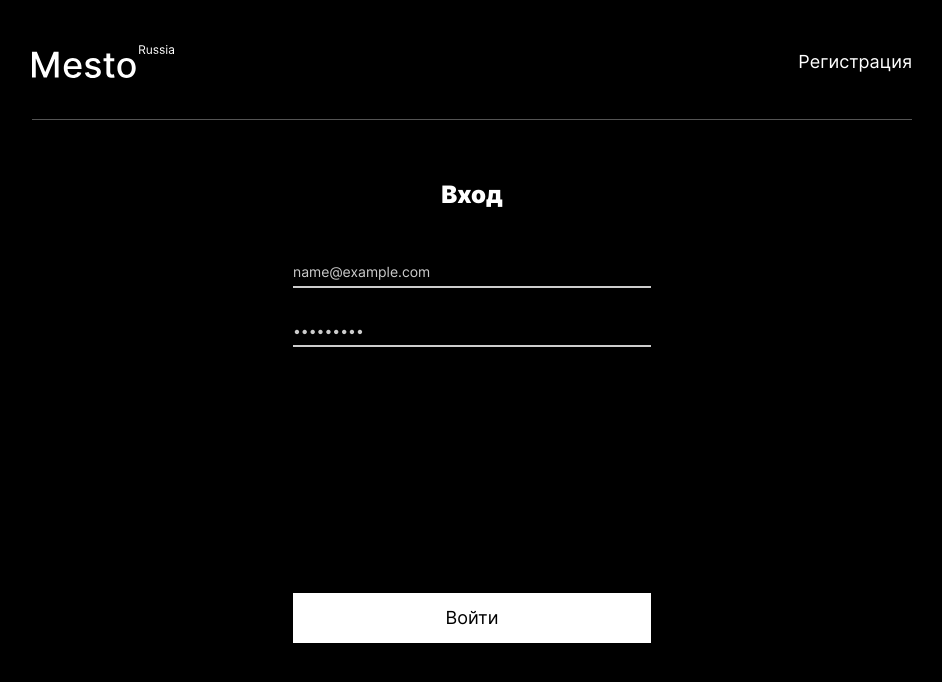
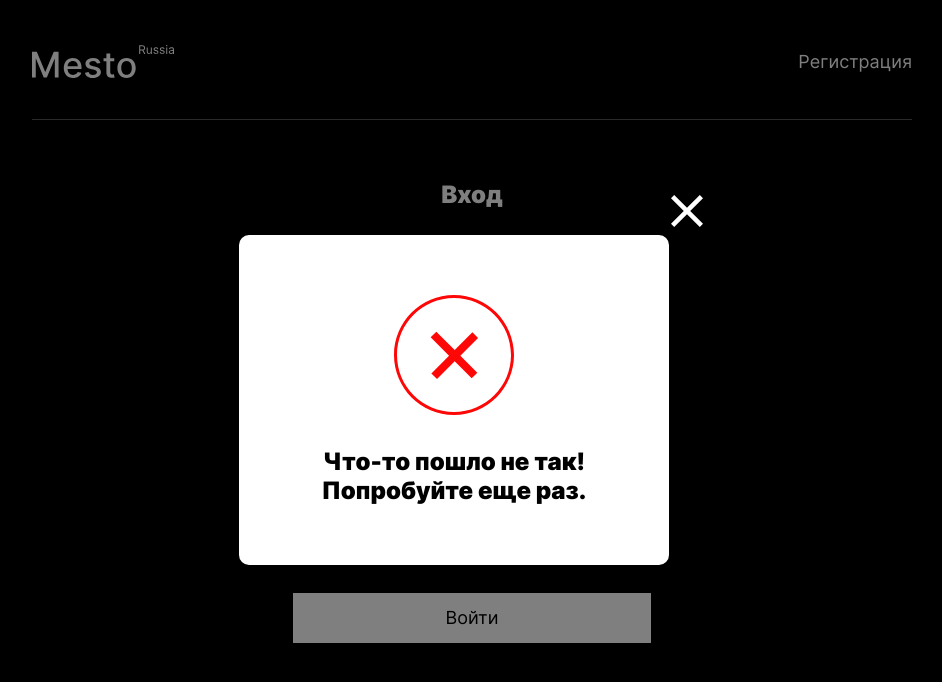
Before and after one commit to NurgaleevaDi/react-mesto-auth, a React (Create React App) app: page /sign-in in a window 1280 px wide. Both pictures are taken after typing "name@example.com", "Sample123" into the empty fields and a click on the button "Войти". Shown: the top 682 px of the page, without its empty margins (168-1110 px from the left). Built offline with nearby package versions, Linux system fonts and the light colour scheme; no server answers.

Commit message:
PR 12 problem with if

```diff
--- a/src/components/App.js
+++ b/src/components/App.js
@@ -28,13 +28,17 @@ function App() {
   const [currentUser, setCurrentUser] = useState({});
   const [cards, setCards] = useState([]);
 
-  const [registerStatus, setRegisterStatus] = useState(false);
-  const [status, setStatus] = useState(false);
+  const [statusMessage, setStatusMessage] = useState(
+    "Что-то пошло не так! Попробуйте еще раз."
+  );
+  const [statusOpenPopup, setStatusOpenPopup] = useState(false);
+  const [statusImg, setStatusImg] = useState(false);
   const [loggedIn, setLoggedIn] = useState(false);
   const [userEmail, setUserEmail] = useState("");
   const history = useHistory();
 
   useEffect(() => {
+    if (loggedIn) {
       Api.getUserData()
         .then((data) => {
           setCurrentUser(data);
@@ -58,6 +62,7 @@ function App() {
         .catch((err) => {
           console.log(err);
         });
+    }
   }, []);
 
   function handleEditProfileClick() {
@@ -100,7 +105,7 @@ function App() {
     setIsEditAvatarPopupOpen(false);
     setIsAddPlacePopupOpen(false);
     setSelectedCard({});
-    setStatus(false);
+    setStatusOpenPopup(false);
   }
 
   // useEffect( () => {
@@ -163,23 +168,32 @@ function App() {
   }
 
   function handleRegister(email, password) {
-    setStatus(true);
+    setStatusOpenPopup(true);
 
     return auth.register(email, password).then(() => {
-      setRegisterStatus(true);
+      setStatusMessage("Вы успешно зарегистрировались!");
+      setStatusImg(true);
       history.push("/sign-in");
+    })
+    .catch((err) => {
+      console.log(err);
     });
   }
 
   function handleLogin(email, password) {
-    return auth.authorize(email, password).then((data) => {
+    return auth
+      .authorize(email, password)
+      .then((data) => {
         if (data.token) {
           localStorage.setItem("jwt", data.token);
 
           tokenCheck();
-      } else {
-        setStatus(true);
         }
+      })
+      .catch((err) => {
+        setStatusOpenPopup(true);
+        setStatusMessage("Что-то пошло не так! Попробуйте еще раз.");
+        console.log(err);
       });
   }
 
@@ -191,6 +205,9 @@ function App() {
           setUserEmail(res.data.email);
           setLoggedIn(true);
         }
+      })
+      .catch((err) => {
+        console.log(err);
       });
     }
   }
@@ -204,6 +221,12 @@ function App() {
   useEffect(() => {
     tokenCheck();
   }, []);
+
+  useEffect(() => {
+    if (loggedIn) {
+      history.push("/");
+    }
+  }, [loggedIn]);
 
   return (
     <CurrentUserContext.Provider value={currentUser}>
@@ -250,8 +273,9 @@ function App() {
           <ImagePopup card={selectedCard} onClose={closeAllPopups} />
 
           <InfoTooltip
-            status={status}
-            registerStatus={registerStatus}
+            statusOpenPopup={statusOpenPopup}
+            statusMessage={statusMessage}
+            statusImg={statusImg}
             onClose={closeAllPopups}
           />
 
--- a/src/components/Header.js
+++ b/src/components/Header.js
@@ -3,7 +3,6 @@ import { Link } from "react-router-dom";
 import logo from "../images/logo.svg";
 function Header(props) {
   return (
-    <>
     <header className="header section page__header">
       <img className="header__logo" src={logo} alt="Логотип Место Россия" />
       <div className="header__info-container">
@@ -16,7 +15,6 @@ function Header(props) {
         </Link>
       </div>
     </header>
-    </>
   );
 }
 export default Header;
--- a/src/components/InfoTooltip.js
+++ b/src/components/InfoTooltip.js
@@ -4,7 +4,7 @@ import negativeStatus from "../images/negativeStatus.svg";
 
 function InfoTooltip(props) {
   return (
-    <div className={`popup ${props.status ? "popup_opened" : ""}`}>
+    <div className={`popup ${props.statusOpenPopup ? "popup_opened" : ""}`}>
       <div className="popup-overlay popup__close">
         <div className="popup__content">
           <button
@@ -18,12 +18,10 @@ function InfoTooltip(props) {
           >
             <img
               className="popup__input-image"
-              src={props.registerStatus ? positivStatus : negativeStatus}
+              src={props.statusImg ? positivStatus : negativeStatus}
             ></img>
             <h2 className="popup__input-status">
-              {props.registerStatus
-                ? "Вы успешно зарегистрировались!"
-                : "Что-то пошло не так! Попробуйте еще раз."}
+              {props.statusMessage}
             </h2>
           </form>
         </div>
```
Also changed, not shown: src/components/Register.js (+33 -19 lines), 1 other file (tests, documents, lock files or other folders). Lines whose indentation alone changed are shown as unchanged.
